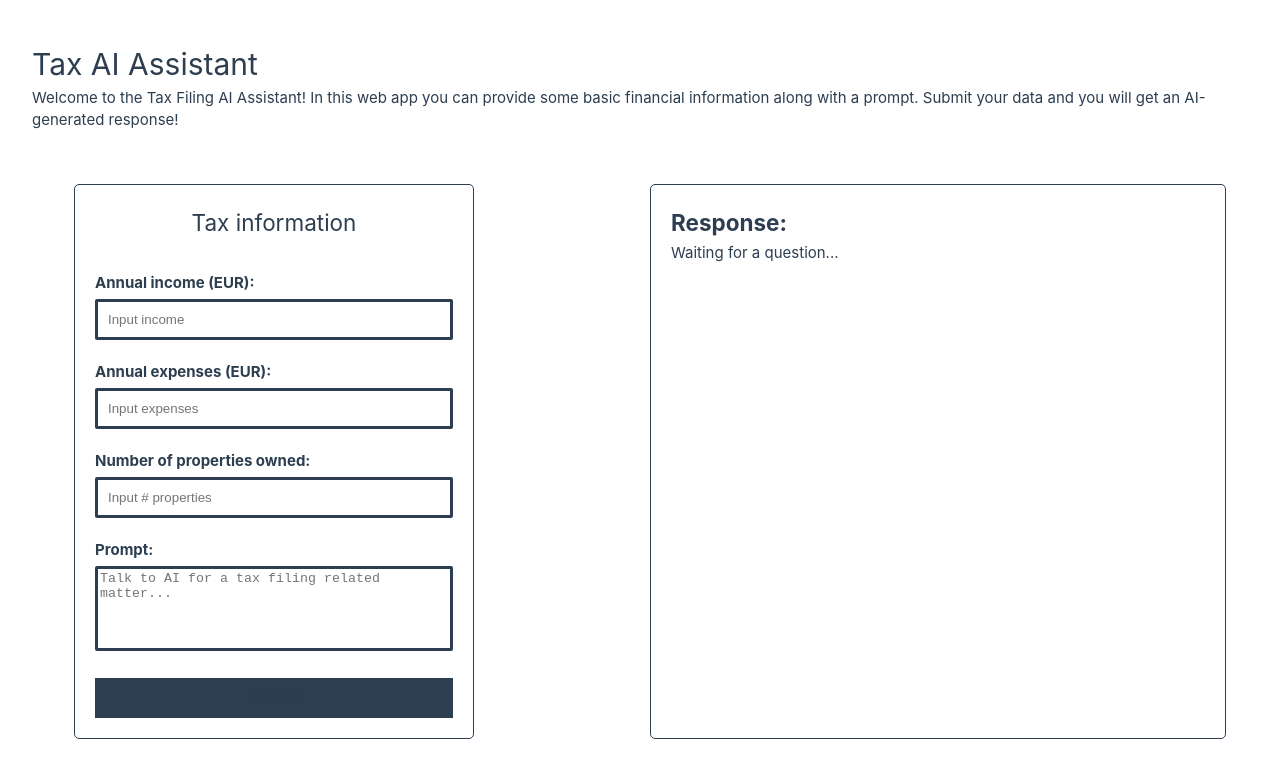
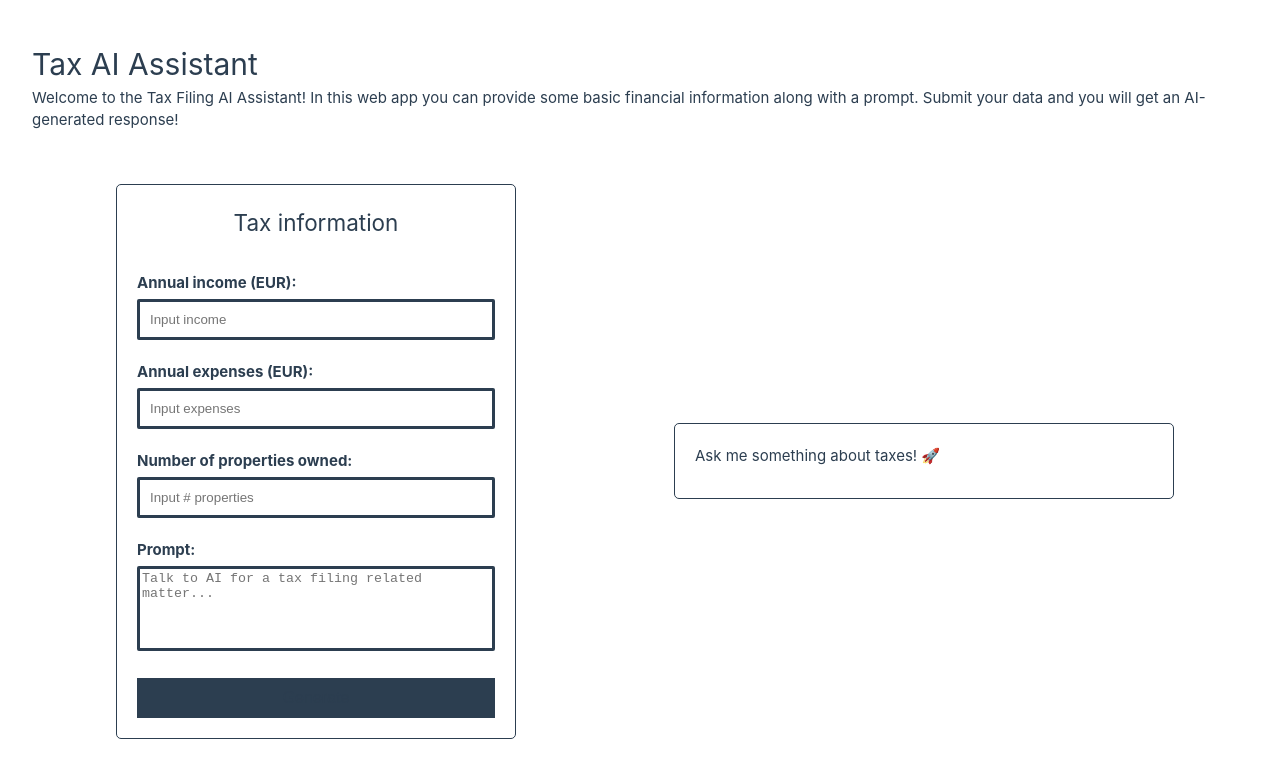
Before and after one commit to lezaf/tax-ai-assistant, a Vue app in the folder frontend/: page / in a window 1280 px wide. Shown: the top 778 px of the page. Built offline with nearby package versions, Linux system fonts and the light colour scheme.

Commit message:
Add markdown animation in answer

```diff
--- a/frontend/package.json
+++ b/frontend/package.json
@@ -10,6 +10,7 @@
   },
   "dependencies": {
     "axios": "^1.7.9",
+    "marked": "^15.0.6",
     "vue": "^3.5.13",
     "vue-router": "^4.5.0"
   },
--- a/frontend/src/components/AIAnswer.vue
+++ b/frontend/src/components/AIAnswer.vue
@@ -1,21 +1,34 @@
 <script setup>
+import { marked } from "marked"; // Package to render markdown
+
 const answer = defineModel("answer");
-// defineProps(["modelValue"]);
+const isLoading = defineModel("isLoading");
+
+const clearAnswer = () => {
+  answer.value = "";
+};
 </script>
 
 <template>
   <div class="answer-container">
-    <h2>Response:</h2>
-    <p v-if="answer">{{ answer }}</p>
-    <p v-else>Waiting for a question...</p>
+    <p v-if="isLoading" class="loading-text">Generating response...</p>
+
+    <p v-if="answer" v-html="marked(answer)"></p>
+    <p v-else-if="isLoading == false">Ask me something about taxes! &#128640</p>
+
+    <div class="btn-container">
+      <button v-if="answer" @click="clearAnswer">Clear</button>
+    </div>
   </div>
 </template>
 
 <style scoped>
 .answer-container {
   /* max-width: 400px; */
+  /* width: 50%; */
+  max-width: 500px;
   width: 100%;
-  margin: 20px 10px 20px 10px;
+  /* margin: 20px 10px 20px 10px; */
   padding: 20px;
   text-align: left;
   border: 1px solid var(--vt-c-indigo);
@@ -25,4 +38,55 @@ const answer = defineModel("answer");
 h2 {
   font-weight: bold;
 }
+
+.btn-container {
+  display: flex;
+  width: 100%;
+  margin-top: 10px;
+  justify-content: flex-end;
+}
+
+button {
+  width: 80px;
+  height: 30px;
+  text-align: center;
+  font-size: 10pt;
+  background-color: var(--vt-c-indigo);
+  color: var(--text-color);
+  border: 1px solid var(--vt-c-indigo);
+  cursor: pointer;
+  font-size: 1rem;
+}
+
+button:hover {
+  background-color: var(--vt-c-black-mute);
+  transition: 0.2s;
+}
+
+button:active {
+  transform: scale(0.98);
+}
+
+@keyframes textHighlightAnimation {
+  0% {
+    background-position: 100% 0%;
+  }
+  100% {
+    background-position: -100% 0%;
+  }
+}
+
+.loading-text {
+  background-image: linear-gradient(
+    to right,
+    var(--vt-c-indigo) 30%,
+    #f0f0f0 50%,
+    var(--vt-c-indigo) 70%
+  );
+  background-size: 200% auto;
+  background-clip: text;
+  -webkit-background-clip: text;
+  color: transparent;
+  animation: textHighlightAnimation 2s linear infinite;
+}
 </style>
--- a/frontend/src/components/TaxForm.vue
+++ b/frontend/src/components/TaxForm.vue
@@ -3,8 +3,8 @@ import { ref } from "vue";
 import axios from "axios";
 import TaxFormFields from "./TaxFormFields.vue";
 
-const props = defineProps(["answer"]);
-const emit = defineEmits(["update:answer"]);
+const props = defineProps(["answer", "isLoading"]);
+const emit = defineEmits(["update:answer", "update:isLoading"]);
 
 // Reactive variables for form inputs
 const taxData = ref({
@@ -44,6 +44,8 @@ const validateForm = () => {
 
 // Make the backend API call to get AI-generated advice
 const getAdvice = async () => {
+  emit("update:isLoading", true);
+
   try {
     const response = await axios.post(
       "http://localhost:8000/api/advice/generate",
@@ -68,6 +70,8 @@ const getAdvice = async () => {
     emit("update:answer", response.data.answer);
   } catch (e) {
     console.error("Error submitting the form: ", e);
+  } finally {
+    emit("update:isLoading", false);
   }
 };
 
@@ -87,7 +91,7 @@ const onSubmit = () => {
 
     <form @submit.prevent="onSubmit">
       <TaxFormFields v-model:taxData="taxData" v-model:errorMsg="errorMsg" />
-      <button type="submit">Submit</button>
+      <button type="submit">Generate</button>
     </form>
   </div>
 </template>
--- a/frontend/src/views/HomeView.vue
+++ b/frontend/src/views/HomeView.vue
@@ -4,12 +4,13 @@ import TaxForm from "@/components/TaxForm.vue";
 import AIAnswer from "@/components/AIAnswer.vue";
 
 const answer = ref("");
+const isLoading = ref(false);
 </script>
 
 <template>
   <div class="main-container">
-    <TaxForm v-model:answer="answer" />
-    <AIAnswer v-model:answer="answer" />
+    <TaxForm v-model:answer="answer" v-model:isLoading="isLoading" />
+    <AIAnswer v-model:answer="answer" v-model:isLoading="isLoading" />
   </div>
 </template>
 
@@ -17,13 +18,16 @@ const answer = ref("");
 .main-container {
   display: flex;
   flex-direction: column;
+  align-items: center;
 }
 
 @media (min-width: 1024px) {
   .main-container {
-    display: grid;
-    grid-template-columns: 1fr 1fr;
-    padding: 0 2rem;
+    display: flex;
+    flex-direction: row;
+    justify-content: space-around;
+    /* grid-template-columns: 1fr 1fr;
+    padding: 0 2rem; */
   }
 }
 </style>
```
Also changed, not shown: 1 other file (tests, documents, lock files or other folders).
